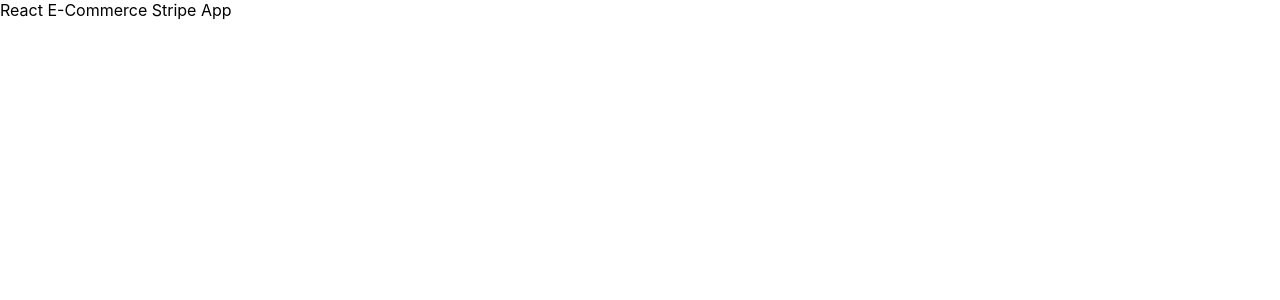
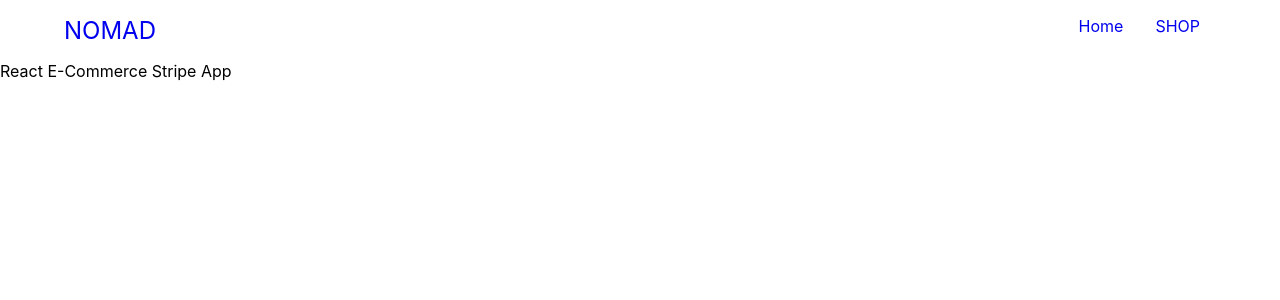
Before and after one commit to aindriu80/react-stripe-ecommerce-app, a React (Create React App) app: page / in a window 1280 px wide. Shown: the top 300 px of the page. Built offline with nearby package versions, Linux system fonts and the light colour scheme.

Commit message:
Adding routing, creating initial header with some styling

```diff
--- a/package.json
+++ b/package.json
@@ -10,6 +10,7 @@
     "node-sass": "^7.0.1",
     "react": "^17.0.2",
     "react-dom": "^17.0.2",
+    "react-router-dom": "^6.2.2",
     "react-scripts": "5.0.0",
     "web-vitals": "^2.1.4"
   },
--- a/public/index.html
+++ b/public/index.html
@@ -10,34 +10,14 @@
       content="Web site created using create-react-app"
     />
     <link rel="apple-touch-icon" href="%PUBLIC_URL%/logo192.png" />
-    <!--
-      manifest.json provides metadata used when your web app is installed on a
-      user's mobile device or desktop. See https://developers.google.com/web/fundamentals/web-app-manifest/
-    -->
+
     <link rel="manifest" href="%PUBLIC_URL%/manifest.json" />
-    <!--
-      Notice the use of %PUBLIC_URL% in the tags above.
-      It will be replaced with the URL of the `public` folder during the build.
-      Only files inside the `public` folder can be referenced from the HTML.
 
-      Unlike "/favicon.ico" or "favicon.ico", "%PUBLIC_URL%/favicon.ico" will
-      work correctly both with client-side routing and a non-root public URL.
-      Learn how to configure a non-root public URL by running `npm run build`.
-    -->
-    <title>React App</title>
+    <title>NOMAD - A React E-Commerce Stripe App</title>
   </head>
   <body>
     <noscript>You need to enable JavaScript to run this app.</noscript>
     <div id="root"></div>
-    <!--
-      This HTML file is a template.
-      If you open it directly in the browser, you will see an empty page.
 
-      You can add webfonts, meta tags, or analytics to this file.
-      The build step will place the bundled scripts into the <body> tag.
-
-      To begin the development, run `npm start` or `yarn start`.
-      To create a production bundle, use `npm run build` or `yarn build`.
-    -->
   </body>
 </html>
--- a/src/App.js
+++ b/src/App.js
@@ -1,7 +1,13 @@
+import Header from './components/header/header'
 import './App.scss'
 
 function App() {
-  return <div className="App">React E-Commerce Stripe App</div>
+  return (
+    <>
+      <Header />
+      <div className="App">React E-Commerce Stripe App</div>
+    </>
+  )
 }
 
 export default App
--- /dev/null
+++ b/src/components/header/header.jsx
@@ -0,0 +1,22 @@
+import React from 'react'
+import { Link } from 'react-router-dom'
+import './header.styles.scss'
+
+const Header = () => {
+  return (
+    <nav className="nav-menu container">
+      <div className="logo">
+        <Link to="/">NOMAD</Link>
+      </div>
+      <ul>
+        <li>
+          <Link to="/">Home</Link>
+        </li>
+        <li>
+          <Link to="/shop">SHOP</Link>
+        </li>
+      </ul>
+    </nav>
+  )
+}
+export default Header
--- /dev/null
+++ b/src/components/header/header.styles.scss
@@ -0,0 +1,26 @@
+.nav-menu{
+	display:flex;
+	padding:1rem;
+
+	a{
+		text-decoration: none;
+		&:focus, &:hover, &:visited{
+			color: black;
+		}
+	}
+
+	.logo{
+		font-size:1.5em;
+	}
+
+	ul {
+		list-style-type: none;
+		margin:0;
+		margin-left: auto;
+
+		li{
+			display: inline-block;
+			margin: 0 1rem;
+		}
+	}
+}
--- a/src/index.js
+++ b/src/index.js
@@ -1,6 +1,13 @@
 import React from 'react';
 import ReactDOM from 'react-dom';
-import './index.css';
+import { BrowserRouter } from 'react-router-dom'
+import './index.css'
 import App from './App'
 
-ReactDOM.render(<App />, document.getElementById('root'))
+ReactDOM.render(
+  <BrowserRouter>
+    <App />
+  </BrowserRouter>,
+
+  document.getElementById('root')
+)
```
Also changed, not shown: 1 other file (tests, documents, lock files or other folders).
